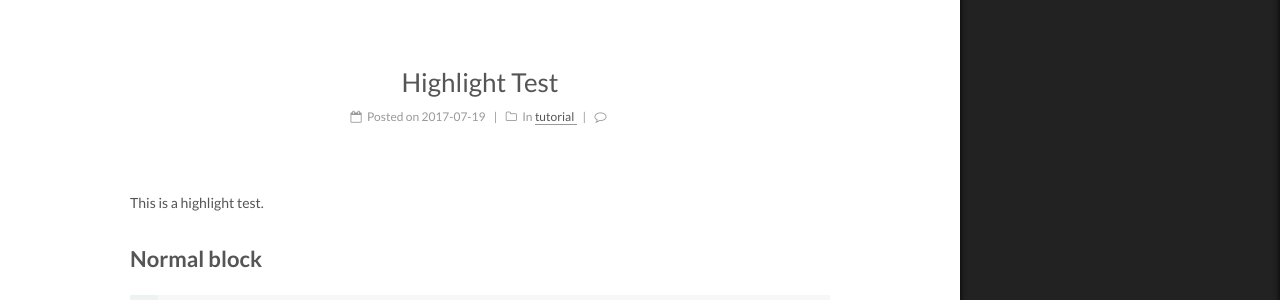
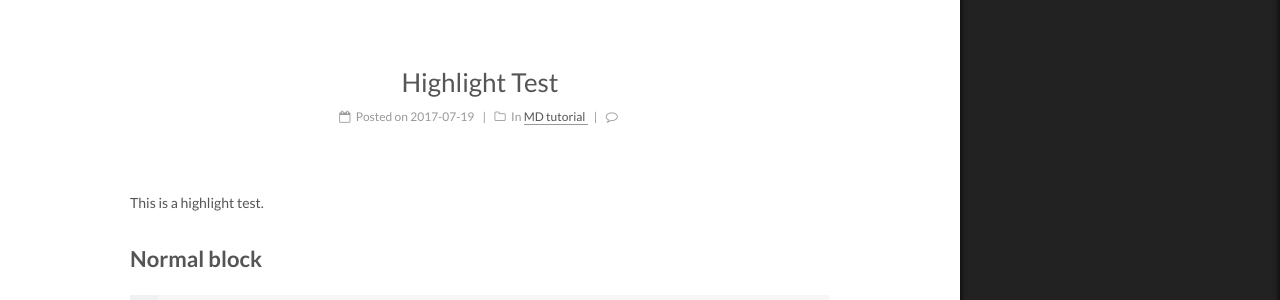
Before and after one commit to jieunc1070/jieunc1070.github.io, a Jekyll site: the page built from _posts/2017-07-19-highlight-test.md, in a window 1280 px wide. Shown: the part 278-578 px from the top of the page. Built offline with Jekyll 4.4.1, drawn with Linux system fonts in a browser that asks for light colours; comment, search, counter and statistics services are not loaded.

```diff
--- a/_posts/2017-07-19-highlight-test.md
+++ b/_posts/2017-07-19-highlight-test.md
@@ -1,7 +1,7 @@
 ---
 title: Highlight Test
 categories:
- - tutorial
+ - MD tutorial
 tags:
 ---
 
```
